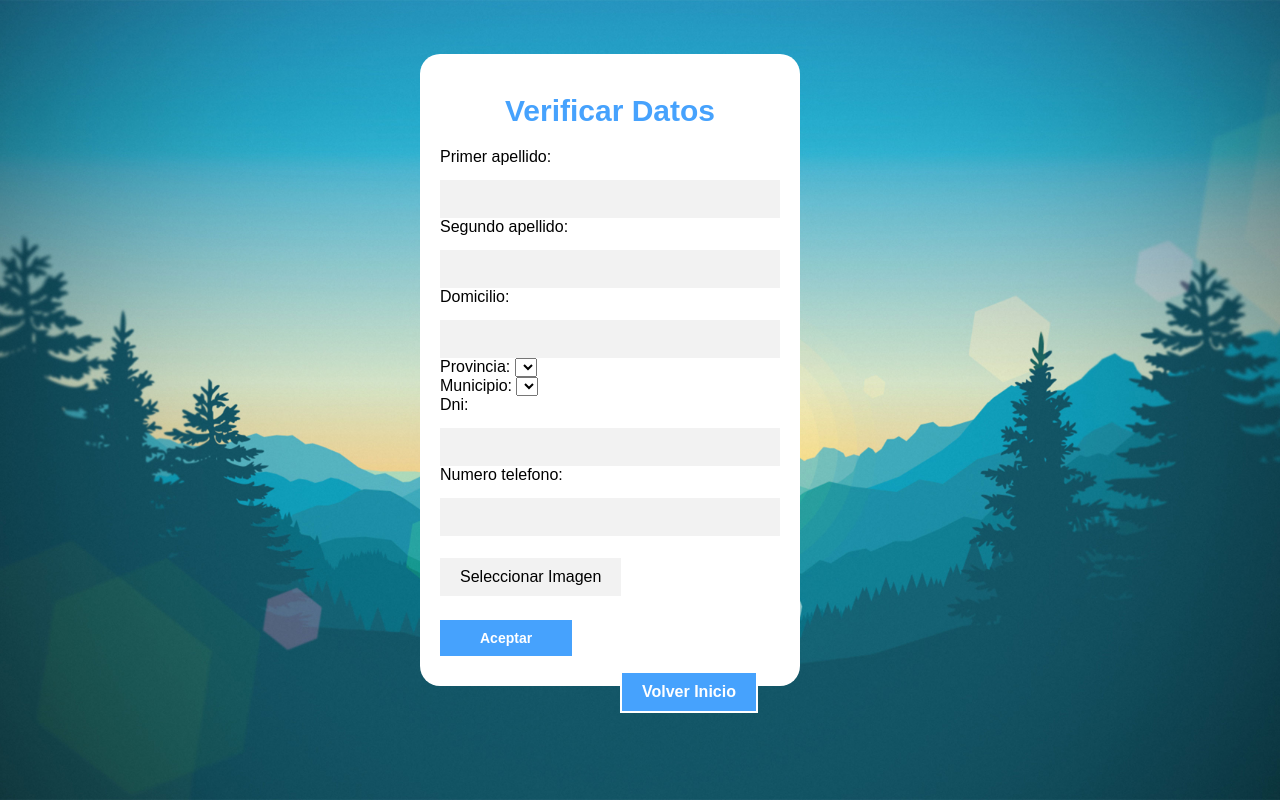
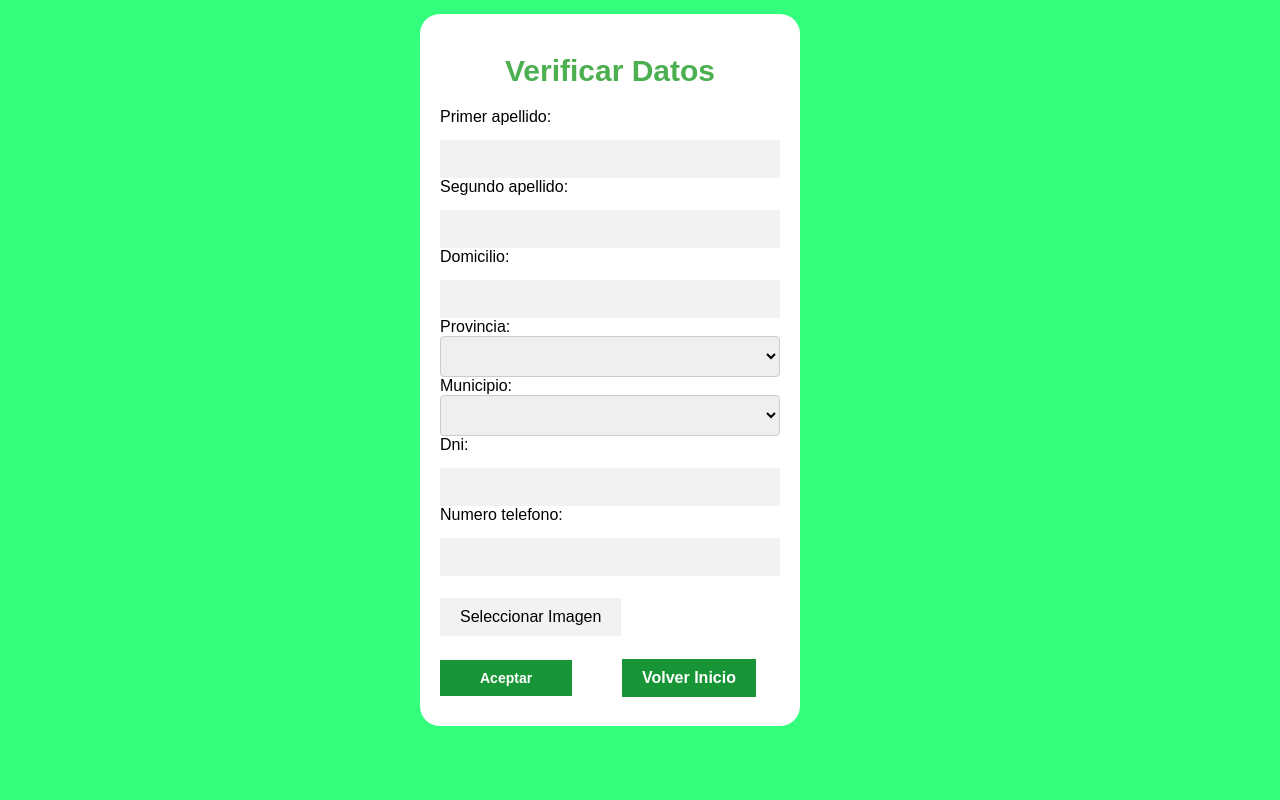
Before and after one commit to JavierPuerto/DIWJavierPuerto, a PHP site: page /configurar_perfil.php in a window 1280 px wide. Run offline with PHP 8.4, Linux system fonts and the light colour scheme; the visitor is signed in with stand-in values (Sample User, id 1); tables that the repository leaves empty or names only in its code hold one stand-in row (values such as "Sample post"); data that the repository does not hold is empty; a stand-in replaces the project's code that opens the database connection.

Commit message:
Update estiloConfigurar_perfil.css

```diff
--- a/FORMULARIO_CAPTCHA/assets/css/estiloConfigurar_perfil.css
+++ b/FORMULARIO_CAPTCHA/assets/css/estiloConfigurar_perfil.css
@@ -6,13 +6,7 @@
     font-family: sans-serif;
 }
 
-body{
-    background-image: url(../images/bg3.jpg);
-    background-size: cover;
-    background-repeat: no-repeat;
-    background-position: center;
-    background-attachment: fixed;
-}
+
 
 main{
     width: 100%;
@@ -50,7 +44,7 @@
     font-size: 30px;
     text-align: center;
     margin-bottom: 20px;
-    color: #46A2FD;
+    color: #4caf50;
 }
 
 .formulario__perfil form input,label{
@@ -68,7 +62,8 @@
     margin-top: 40px;
     border: none;
     font-size: 14px;
-    background: #46A2FD;
+    background-color: #179537; /* Cambia el fondo de los botones a verde */
+    border-color: #4caf50; /* Cambia el color del borde del botón a verde */
     color: white;
     font-weight: 600;
     cursor: pointer;
@@ -78,9 +73,9 @@
 .volver_inicio-button {
     position: absolute;
     left: 200px;
-    bottom: -343px;
+    bottom: -329px;
     padding: 10px 20px;
-    background-color:  #46A2FD;
+    background-color:  #179537;
     border: 2px solid #fff;
     color: white;
     font-weight: 600;
@@ -98,7 +93,7 @@
     left: 20px;
     bottom: 30px;
     padding: 10px 20px;
-    background-color:  #46A2FD;
+    background-color:  #179537;
     border: 2px solid #fff;
     color: white;
     font-weight: 600;
@@ -114,3 +109,17 @@
       width: auto;
       font-family: sans-serif;
   }
+  select {
+    width: 100%; /* Establece un ancho del 100% del contenedor */
+    box-sizing: border-box; /* Incluye el padding y border en el ancho total */
+    padding: 10px; /* Ajusta el relleno según sea necesario */
+    font-size: 16px;
+    border: 1px solid #ccc;
+    border-radius: 4px;
+}
+
+/* Estilo cuando el select está desplegado */
+select:focus {
+    border-color: #179537; /* Cambia el color del borde a verde */
+    box-shadow: 0 0 5px rgba(23, 149, 55, 0.5); /* Cambia la sombra a un tono de verde */
+}
```
